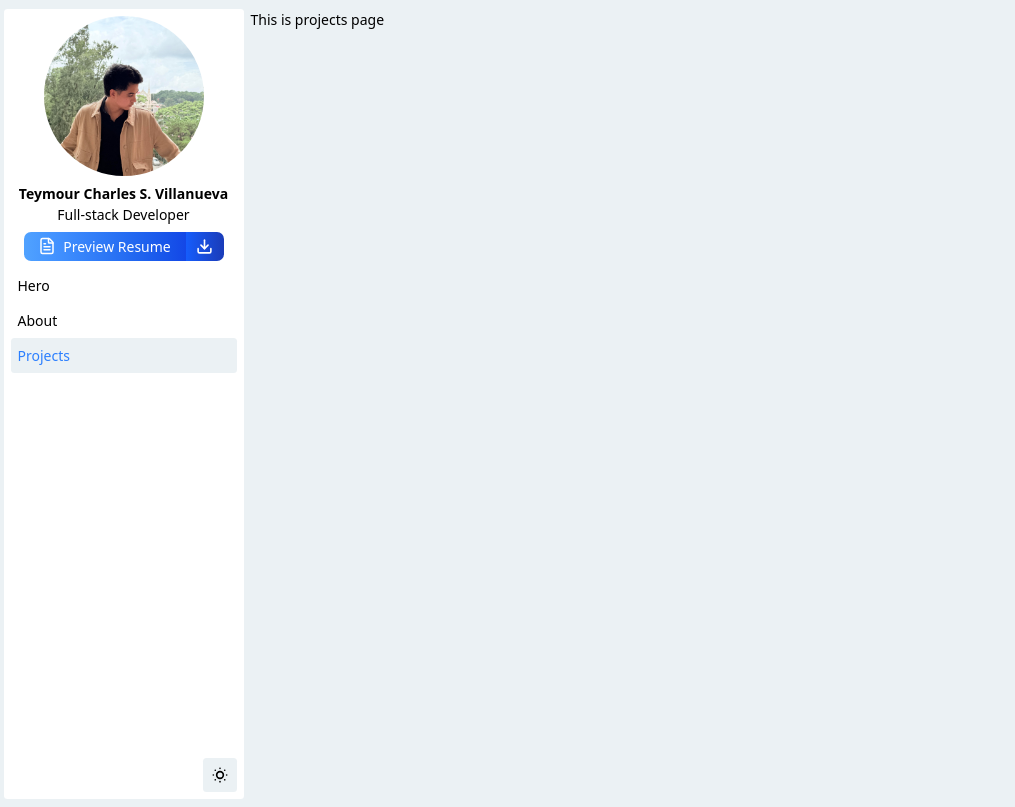
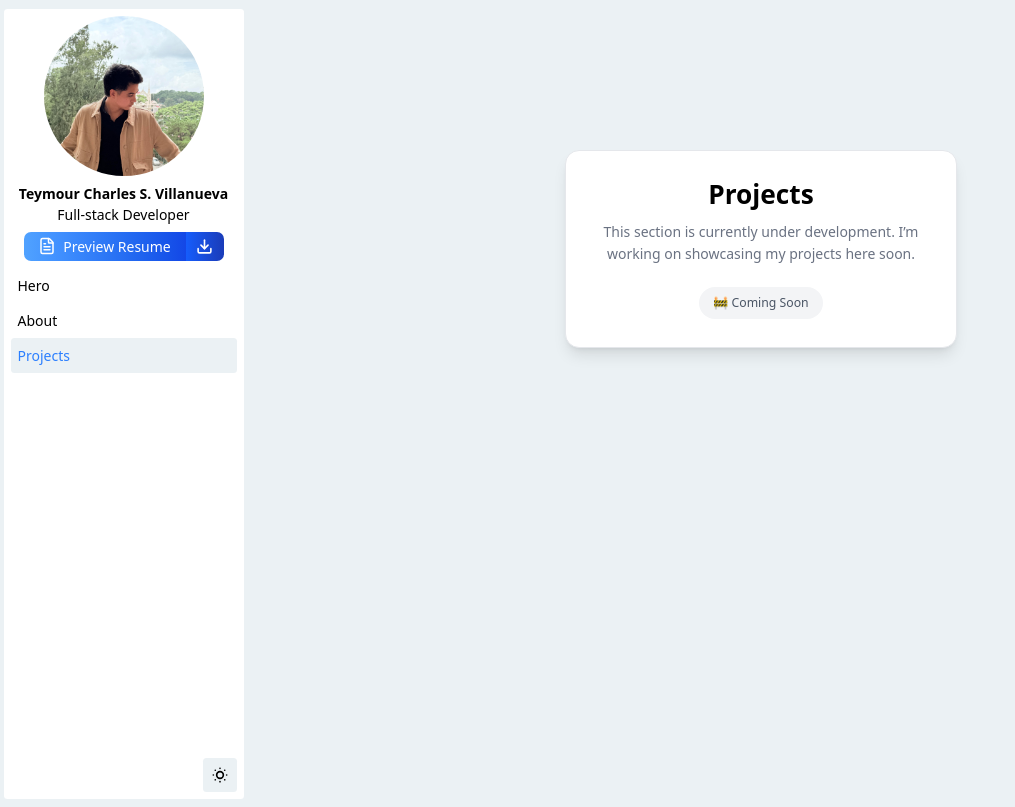
Before and after one commit to TeymourCharles/my-portfolio, a React (Vite) app: page /projects in a window 1280 px wide. Shown: the whole page, without its empty margins (0-1015 px from the left). Built offline with nearby package versions, Linux system fonts and the light colour scheme.

Commit message:
update my project module

```diff
--- a/src/sections/Projects.jsx
+++ b/src/sections/Projects.jsx
@@ -1,11 +1,26 @@
 function Projects() {
-    return (
-        <>
-        <div>
-            This is projects page
-        </div>
-        </>
-    )
+  return (
+    <div className="min-h-[60vh] flex items-center justify-center px-4">
+      <div className="max-w-md w-full bg-white dark:bg-neutral-900 rounded-2xl shadow-lg border border-gray-200 dark:border-neutral-800 p-8 text-center">
+
+        <h1 className="text-3xl font-semibold mb-3 dark:text-white">
+          Projects
+        </h1>
+
+        <p className="text-gray-500 dark:text-gray-400 mb-6">
+          This section is currently under development.
+          I’m working on showcasing my projects here soon.
+        </p>
+
+        <span className="inline-block px-4 py-2 text-sm font-medium rounded-full
+          bg-gray-100 dark:bg-neutral-800
+          text-gray-600 dark:text-gray-300">
+          🚧 Coming Soon
+        </span>
+
+      </div>
+    </div>
+  );
 }
 
 export default Projects;
```
